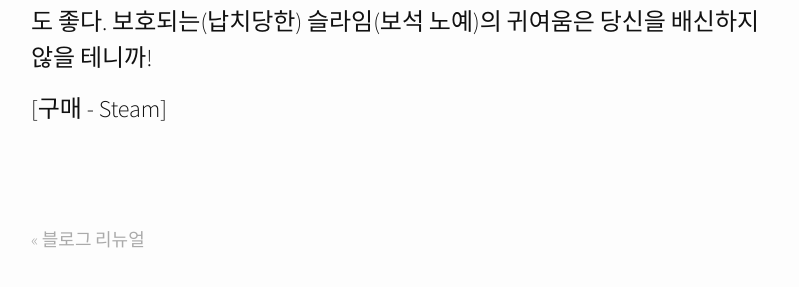
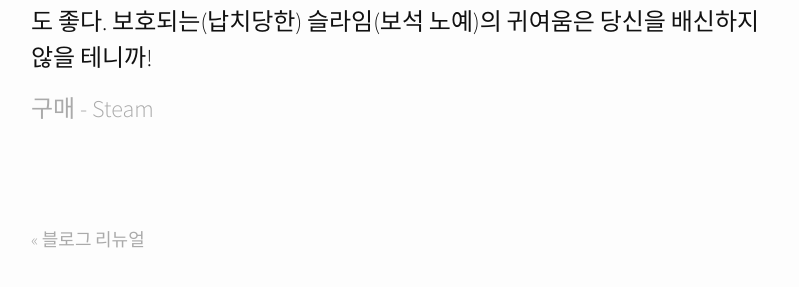
Before and after one commit to devFallingstar/backup-devfallingstar.github.io, a Jekyll site: the page built from _posts/2017-04-04-slime-rancher.markdown, in a window 1280 px wide. Shown: the part 871-1158 px from the top of the page, without its empty margins (239-1038 px from the left). Built offline with Jekyll 4.4.1, drawn with Linux system fonts in a browser that asks for light colours; nearby versions of some CDN libraries.

Commit message:
fix url hyperlink

```diff
--- a/_posts/2017-04-04-slime-rancher.markdown
+++ b/_posts/2017-04-04-slime-rancher.markdown
@@ -17,4 +17,4 @@ categories: ["Game", "Indie", "Tycoon"]
 트레일러를 보고 귀여움에 바로 반한 당신이라면, 어서 빨리 이 게임을 구매해도 좋다.
 보호되는(납치당한) 슬라임(보석 노예)의 귀여움은 당신을 배신하지 않을 테니까!
 
-[구매 - Steam]{{http://store.steampowered.com/app/433340/}}
+[구매 - Steam](http://store.steampowered.com/app/433340/)
```
